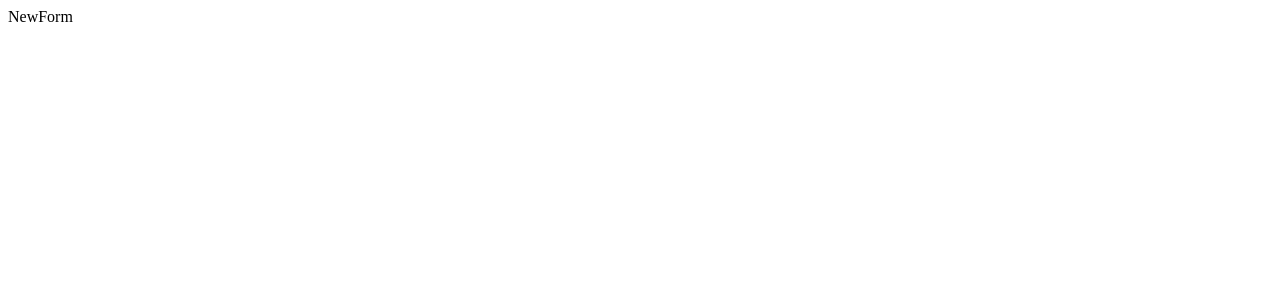
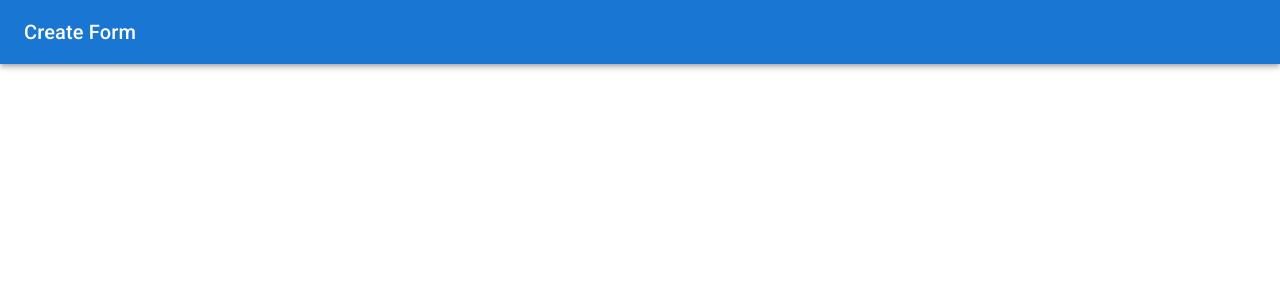
Before and after one commit to Milanb0z/forms-manager, a React (Vite) app in the folder client/: page /form/new in a window 1280 px wide. Shown: the top 300 px of the page. Built offline with nearby package versions, Linux system fonts and the light colour scheme.

Commit message:
New Form Layout

```diff
--- a/client/src/pages/NewForm.jsx
+++ b/client/src/pages/NewForm.jsx
@@ -1,7 +1,29 @@
 import React from "react";
 
-const NewForm = () => {
-  return <div>NewForm</div>;
+import AppBar from "@mui/material/AppBar";
+import CssBaseline from "@mui/material/CssBaseline";
+import Toolbar from "@mui/material/Toolbar";
+import Typography from "@mui/material/Typography";
+import { createTheme, ThemeProvider } from "@mui/material/styles";
+
+import axios from "../axios.default";
+
+const defaultTheme = createTheme();
+
+const newForm = () => {
+  return (
+    <ThemeProvider theme={defaultTheme}>
+      <CssBaseline />
+      <AppBar position="relative">
+        <Toolbar>
+          <Typography variant="h6" color="inherit" noWrap>
+            Create Form
+          </Typography>
+        </Toolbar>
+      </AppBar>
+      <main>{/* Hero unit */}</main>
+    </ThemeProvider>
+  );
 };
 
-export default NewForm;
+export default newForm;
```
